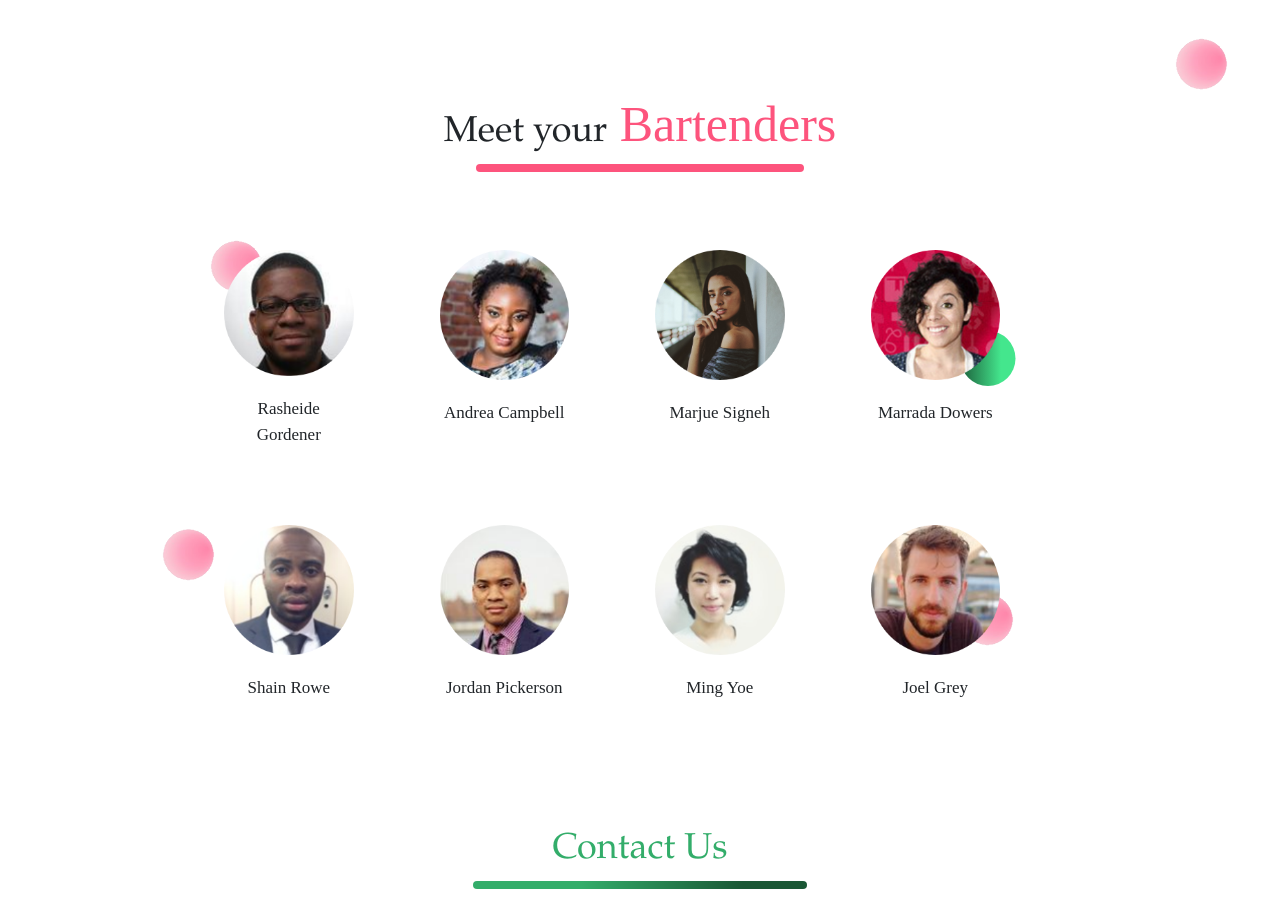
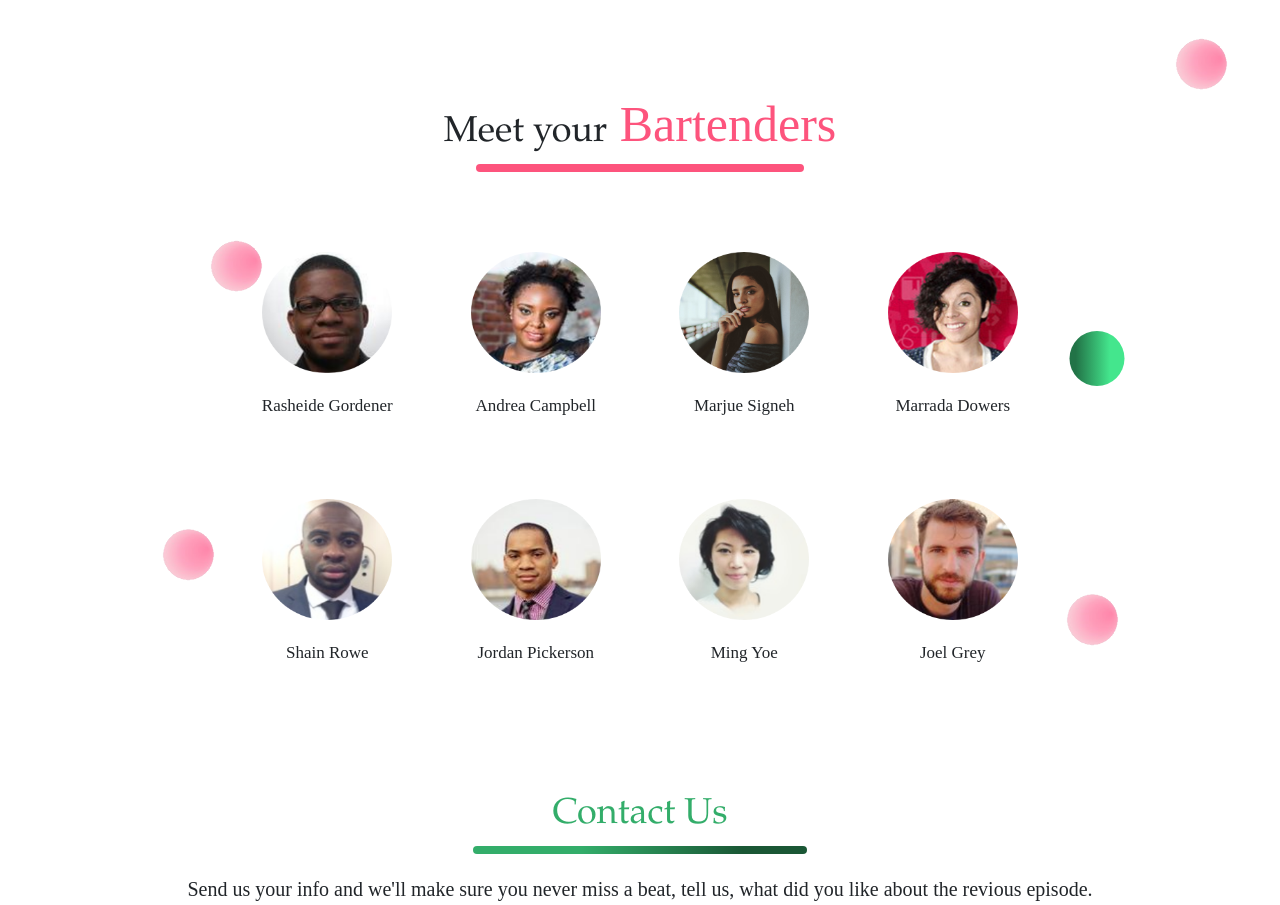
Before and after one commit to Dannzii1/compotition_demo_cite, a Flask app: page / in a window 1280 px wide; the page is wider, and only the part inside the window is pictured. Shown: the part 1155-2060 px from the top of that part. Run offline with Flask 2, Linux system fonts and the light colour scheme; some libraries are stand-ins or nearby versions; some web fonts are replaced.

Commit message:
changed the grid to tailwind

```diff
--- a/app/static/css/app.css
+++ b/app/static/css/app.css
@@ -14,6 +14,7 @@
     position: absolute;
 
 }
+
 
 .heading2{
     left: 285px;
@@ -209,9 +210,7 @@
 
 
 .bt-pic{
-   margin-left:auto;
-   margin-right: 56px;
-   display:block;
+   justify-content: center;
 }
 
 .bt-words {
@@ -223,16 +222,14 @@
 
 
 .bt-rows{
-    margin-left: auto;
-    margin-right: auto;
-    width: 862px;
-    margin-top: 78px;
+    width: 130px;
+    height: 121px;
 }
 
 .ellipses4{
     position: absolute;
     top: 1486px;
-    left: 958px;
+    left: 1067px;
     overflow: visible;
     width: 60px;
     height: 55px;
@@ -245,7 +242,7 @@
 .ellipses-pink5{
     position: absolute;
     top: 1716px;
-    left: 916px;
+    left: 1021px;
     overflow: visible;
     width: 150px;
     height: 101px;
@@ -372,7 +369,7 @@
     width: 427px;
     height: 138px;
     left: -150px;
-    top: 2810px;
+    top: 2795px;
 
 }
 
--- a/app/templates/landing_page.html
+++ b/app/templates/landing_page.html
@@ -99,61 +99,59 @@ Its time to put their skill to the test.  You decide who do you like more? Join
     <img class="ellipses4" src="{{ url_for('static', filename='img/green_dot.svg') }}">
     <img class="ellipses-pink5" src="{{ url_for('static', filename='img/pink-dot.png') }}">
     <img class="ellipses-pink6" src="{{ url_for('static', filename='img/pink-dot.png') }}">
-    <div class="container" id="bt-container">
-        <div class="col">
-            <div class="row justify-content-center bt-rows">
-                <div class="col bt-pic">
-                    <img src="{{ url_for('static', filename='img/RASHEEN.png') }}" >
+    <div class="container mt-20" id="bt-container">
+            <div class="grid grid-cols-4 px-52">
+                <div class="grid grid-row-1 content-center bt-pic">
+                    <img class="bt-rows" src="{{ url_for('static', filename='img/RASHEEN.png') }}" >
                     <p class="bt-words">
                         Rasheide Gordener
                     </p>
                 </div>
-                <div class="col bt-pic">
-                    <img src="{{ url_for('static', filename='img/Andrew.png') }}" >
+                <div class="grid grid-row-1 content-center bt-pic">
+                    <img class="bt-rows" src="{{ url_for('static', filename='img/Andrew.png') }}" >
                     <p class="bt-words">
                         Andrea Campbell
                     </p>
                 </div>
-                <div class="col bt-pic">
-                    <img src="{{ url_for('static', filename='img/davioll.png') }}" >
+                <div class="grid grid-row-1 content-center bt-pic">
+                    <img class="bt-rows" src="{{ url_for('static', filename='img/davioll.png') }}" >
                     <p class="bt-words">
                         Marjue  Signeh
                     </p>
                 </div>
-                <div class="col bt-pic">
-                    <img src="{{ url_for('static', filename='img/ROMAINE.png') }}" >
+                <div class="grid grid-row-1 content-center bt-pic">
+                    <img class="bt-rows" src="{{ url_for('static', filename='img/ROMAINE.png') }}" >
                     <p class="bt-words">
                         Marrada Dowers
                     </p>
                 </div>
             </div>
-            <div class="row justify-content-center bt-rows">
-                <div class="col bt-pic">
-                    <img src="{{ url_for('static', filename='img/Shain.png') }}" >
+            <div class=" grid grid-cols-4 px-52 mt-20">
+                <div class="grid grid-row-1 content-center bt-pic">
+                    <img class="bt-rows" src="{{ url_for('static', filename='img/Shain.png') }}" >
                     <p class="bt-words">
                         Shain Rowe
                     </p>
                 </div>
-                <div class="col bt-pic">
-                    <img src="{{ url_for('static', filename='img/Julian.png') }}" >
+                <div class="grid grid-row-1 content-center bt-pic">
+                    <img class="bt-rows" src="{{ url_for('static', filename='img/Julian.png') }}" >
                     <p class="bt-words">
                         Jordan Pickerson
                     </p>
                 </div>
-                <div class="col bt-pic">
-                    <img src="{{ url_for('static', filename='img/ming.png') }}" >
+                <div class="grid grid-row-1 content-center bt-pic">
+                    <img class="bt-rows" src="{{ url_for('static', filename='img/ming.png') }}" >
                     <p class="bt-words">
                         Ming Yoe
                     </p>
                 </div>
-                <div class="col bt-pic">
-                    <img src="{{ url_for('static', filename='img/Joel.png') }}" >
+                <div class="grid grid-row-1 content-center bt-pic">
+                    <img class="bt-rows" src="{{ url_for('static', filename='img/Joel.png') }}" >
                     <p class="bt-words">
                         Joel Grey
                     </p>
                 </div>
             </div>
-        </div>
 </div>
 </section>
 <section style="margin-top: 128px;">
```
